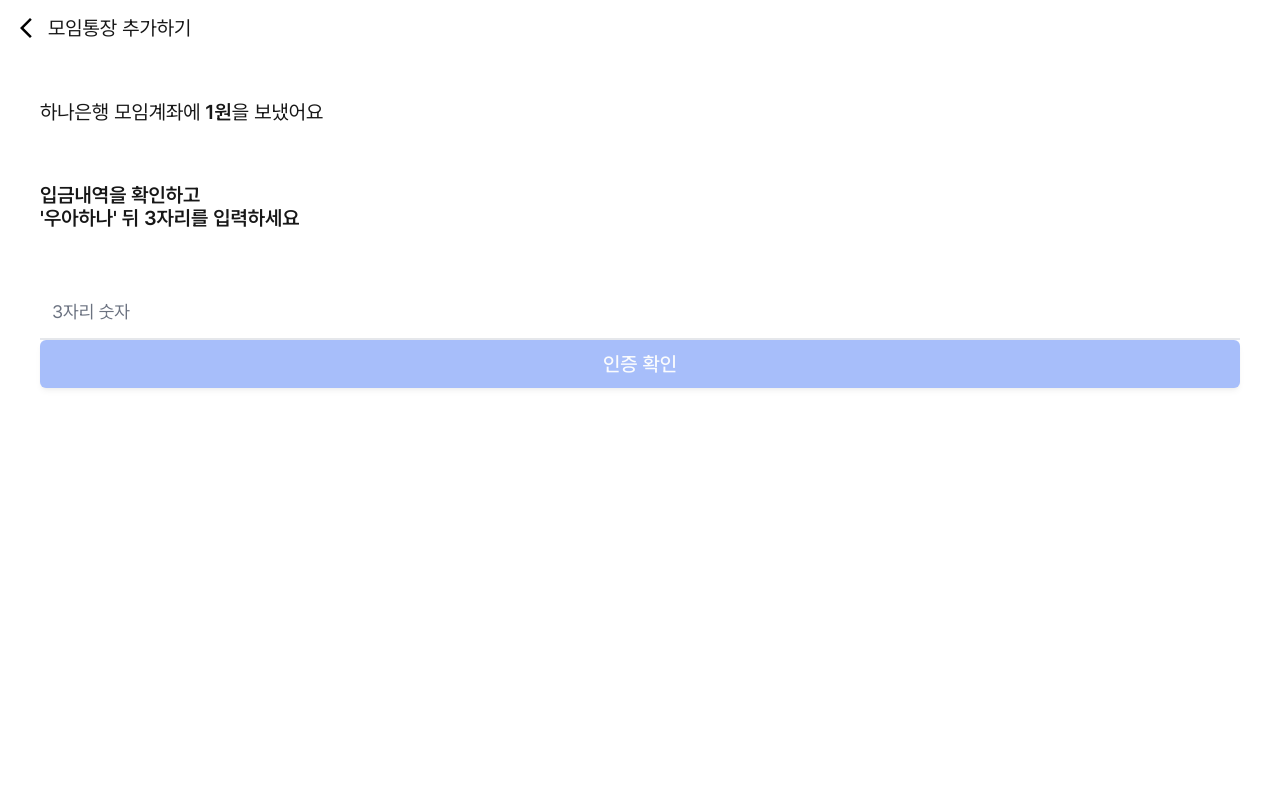
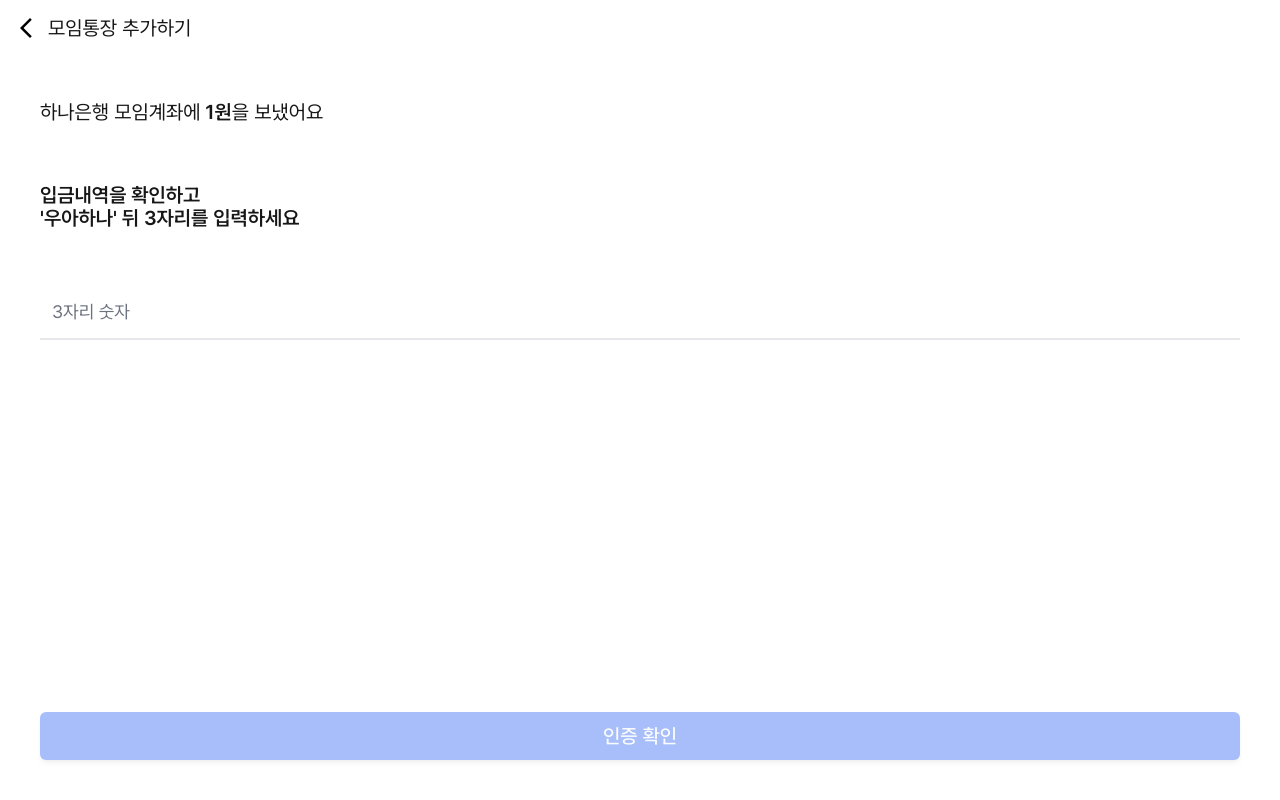
Before and after one commit to woo-ah-hana/woo-ah-hana-web, a Next.js app in the folder woo-ah-hana-web/: page /community-register/account-auth/check in a window 1280 px wide. Built offline with nearby package versions, Linux system fonts and the light colour scheme.

Commit message:
[ui] 모임 추가 ui 수정

```diff
--- a/woo-ah-hana-web/src/app/(..route)/community-register/account-auth/check/layout.tsx
+++ b/woo-ah-hana-web/src/app/(..route)/community-register/account-auth/check/layout.tsx
@@ -7,12 +7,10 @@ export default function Layout({
     children: React.ReactNode;
   }>){
   return(
-    <main>
-      <div>
-        <Suspense>
-          {children}
-        </Suspense>
-      </div>
+    <main className="h-full">
+      <Suspense>
+        {children}
+      </Suspense>
     </main>
   )
 }
--- a/woo-ah-hana-web/src/app/(..route)/community-register/account-auth/layout.tsx
+++ b/woo-ah-hana-web/src/app/(..route)/community-register/account-auth/layout.tsx
@@ -7,12 +7,10 @@ export default function Layout({
     children: React.ReactNode;
   }>){
   return(
-    <main>
-      <div>
+    <main className="h-full">
         <Suspense>
           {children}
         </Suspense>
-      </div>
     </main>
   )
 }
--- a/woo-ah-hana-web/src/app/(..route)/plan/set/layout.tsx
+++ b/woo-ah-hana-web/src/app/(..route)/plan/set/layout.tsx
@@ -1,10 +1,8 @@
 import { PlanProvider } from "@/app/context/plan-context";
-// import Header from "@/app/ui/components/header";
 
 export default function Layout({ children }: { children: React.ReactNode }) {
   return (
       <>
-        {/* <Header title='모임 일정 생성' link='/home'/> */}
         <PlanProvider>{children}</PlanProvider>;
       </>
   )
```
